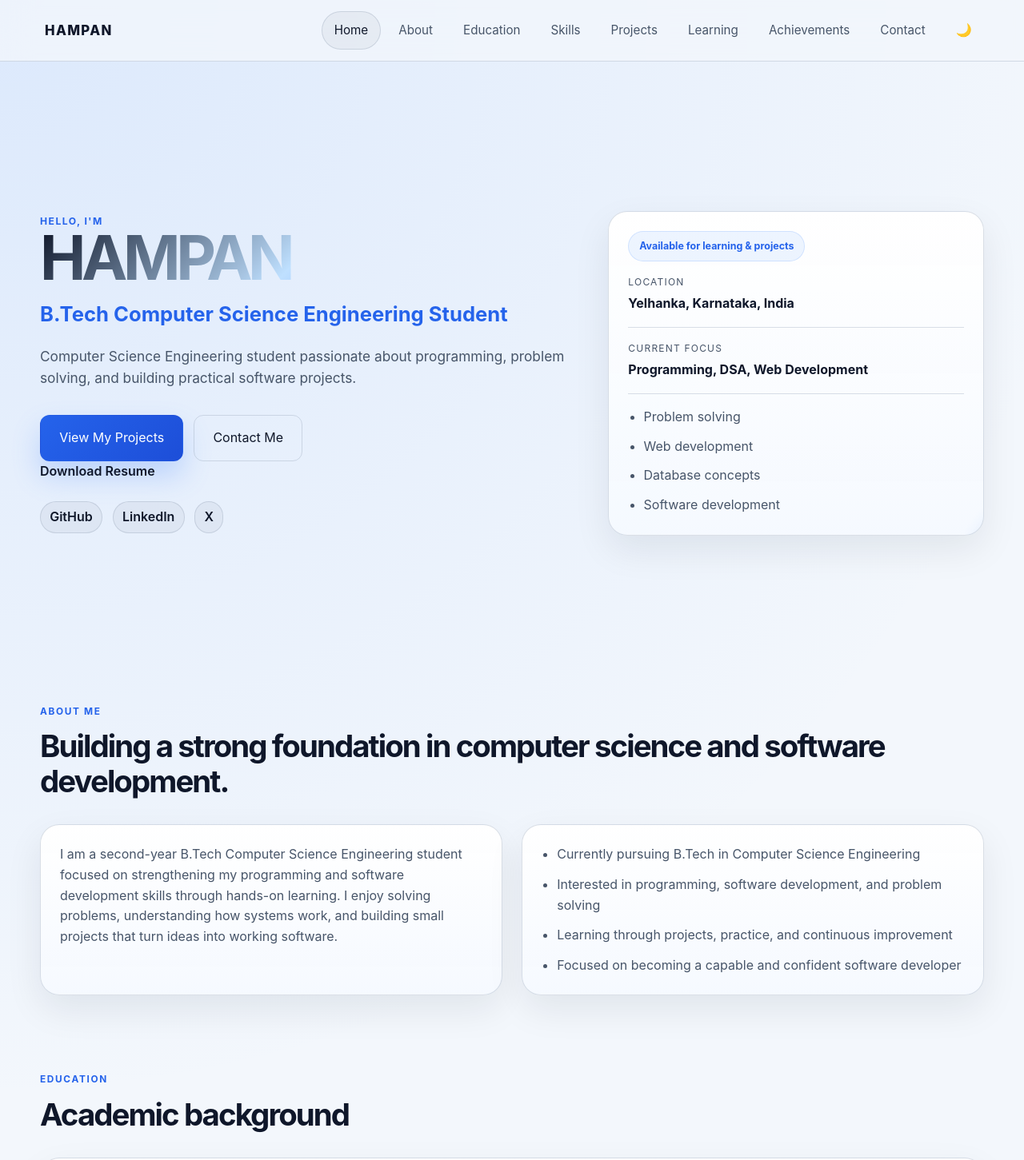
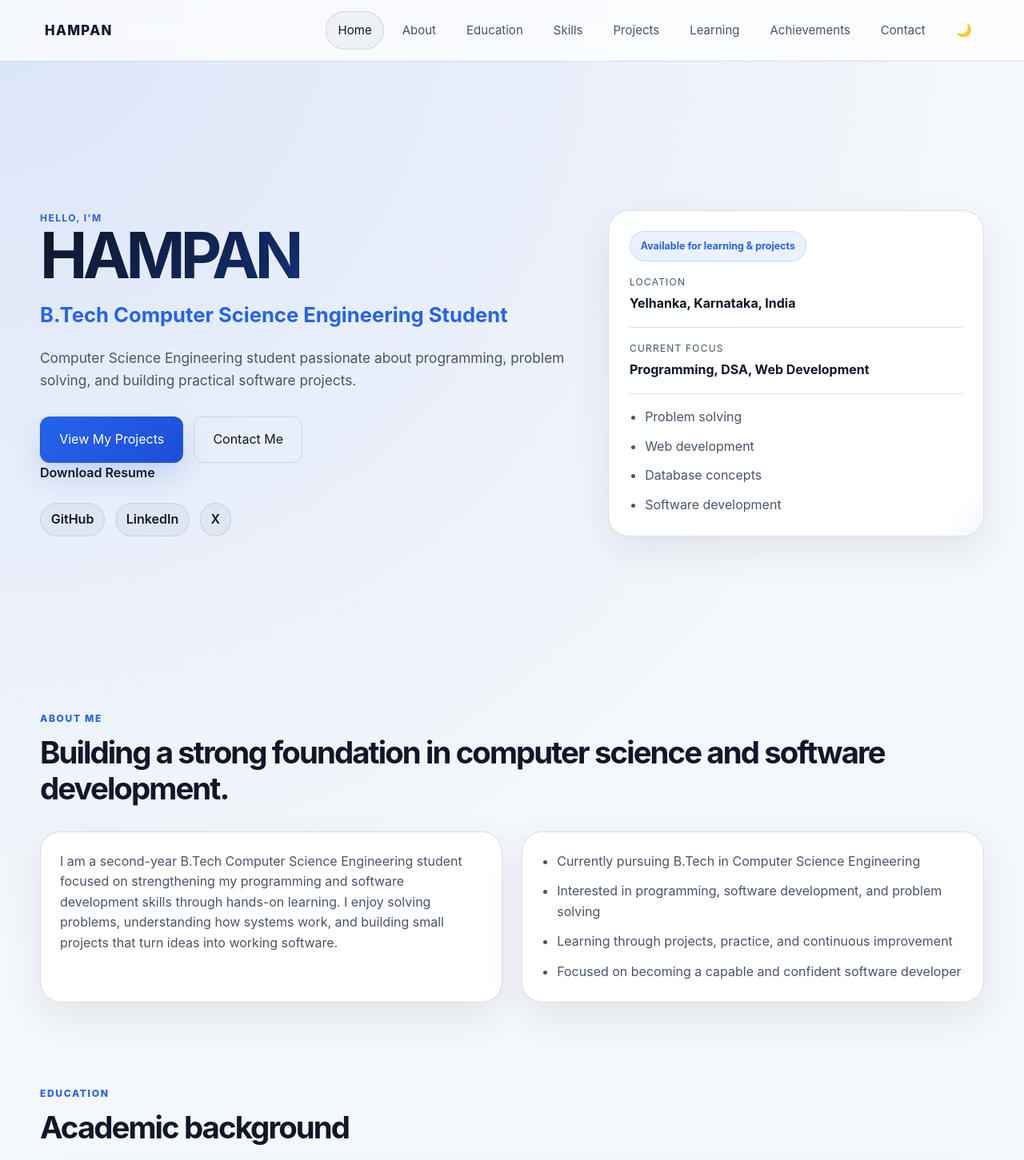
Before and after one commit to Hampan29/my_portfolio, a React (Vite) app: page / in a window 1280 px wide. Shown: the top 1451 px of the page at 80% size. Built offline with nearby package versions, Linux system fonts and the light colour scheme.

Commit message:
Improve portfolio theme for recruiter-friendly presentation

```diff
--- a/src/App.css
+++ b/src/App.css
@@ -9,7 +9,7 @@
 }
 
 .section-spacing {
-  padding-top: 5rem;
+  padding-top: 5.5rem;
   padding-bottom: 1rem;
 }
 
@@ -22,13 +22,13 @@
   color: var(--accent);
   text-transform: uppercase;
   letter-spacing: 0.14em;
-  font-size: 0.74rem;
-  font-weight: 700;
+  font-size: 0.75rem;
+  font-weight: 800;
 }
 
 .section-heading h3 {
   margin: 0;
-  font-size: clamp(2rem, 3vw, 2.7rem);
+  font-size: clamp(2rem, 3vw, 2.8rem);
   line-height: 1.15;
   letter-spacing: -0.05em;
 }
@@ -38,12 +38,12 @@
   top: 0;
   z-index: 30;
   backdrop-filter: blur(18px);
-  background: rgba(7, 17, 31, 0.72);
+  background: rgba(255, 255, 255, 0.75);
   border-bottom: 1px solid var(--border);
 }
 
-:root[data-theme='light'] .site-header {
-  background: rgba(243, 247, 252, 0.78);
+:root[data-theme='dark'] .site-header {
+  background: rgba(7, 17, 31, 0.8);
 }
 
 .nav {
@@ -84,7 +84,7 @@
 }
 
 .nav-link {
-  font-size: 0.95rem;
+  font-size: 0.94rem;
 }
 
 .nav-link:hover,
@@ -93,7 +93,6 @@
   color: var(--text-strong);
   background: var(--surface-soft);
   border-color: var(--border);
-  box-shadow: inset 0 0 0 1px rgba(255,255,255,0.02);
 }
 
 .theme-toggle {
@@ -126,18 +125,18 @@
 
 .hero-copy h1 {
   margin: 0;
-  font-size: clamp(2.8rem, 6vw, 5rem);
-  line-height: 0.94;
+  font-size: clamp(2.9rem, 6.2vw, 5.3rem);
+  line-height: 0.95;
   letter-spacing: -0.07em;
-  background: linear-gradient(135deg, var(--text-strong), #bfe0ff 48%, var(--accent));
+  background: linear-gradient(135deg, var(--text-strong), #102a64 45%, var(--accent));
   -webkit-background-clip: text;
   background-clip: text;
   color: transparent;
 }
 
 .hero-copy h2 {
-  margin: 0.9rem 0 1.1rem;
-  font-size: clamp(1.15rem, 2vw, 1.8rem);
+  margin: 1rem 0 1.2rem;
+  font-size: clamp(1.15rem, 2vw, 1.9rem);
   color: var(--accent);
   font-weight: 700;
 }
@@ -148,11 +147,11 @@
   font-weight: 700;
   letter-spacing: 0.12em;
   text-transform: uppercase;
-  font-size: 0.76rem;
+  font-size: 0.75rem;
 }
 
 .lead {
-  max-width: 64ch;
+  max-width: 62ch;
   font-size: 1.08rem;
   color: var(--text-soft);
   margin-bottom: 2rem;
@@ -202,7 +201,7 @@
 .button.primary {
   background: linear-gradient(135deg, var(--accent), var(--accent-strong));
   color: #ffffff;
-  box-shadow: 0 18px 34px rgba(79, 140, 255, 0.28);
+  box-shadow: 0 18px 34px rgba(37, 99, 235, 0.18);
 }
 
 .button.secondary {
@@ -231,7 +230,7 @@
 
 .social-row a {
   color: var(--text-soft);
-  padding: 0.4rem 0.7rem;
+  padding: 0.45rem 0.8rem;
   border-radius: 999px;
   background: var(--surface-soft);
   border: 1px solid var(--border);
@@ -246,26 +245,14 @@
 .contact-card,
 .contact-form,
 .empty-state {
-  background: linear-gradient(180deg, rgba(15, 23, 42, 0.84), rgba(15, 23, 42, 0.72));
+  background: var(--surface);
   border: 1px solid var(--border);
-  border-radius: 24px;
+  border-radius: 26px;
   box-shadow: var(--shadow-soft);
 }
 
-:root[data-theme='light'] .hero-card,
-:root[data-theme='light'] .about-card,
-:root[data-theme='light'] .education-card,
-:root[data-theme='light'] .skill-card,
-:root[data-theme='light'] .project-card,
-:root[data-theme='light'] .learning-card,
-:root[data-theme='light'] .contact-card,
-:root[data-theme='light'] .contact-form,
-:root[data-theme='light'] .empty-state {
-  background: linear-gradient(180deg, rgba(255, 255, 255, 0.96), rgba(245, 249, 255, 0.95));
-}
-
 .hero-card {
-  padding: 1.5rem;
+  padding: 1.6rem;
   position: relative;
   overflow: hidden;
 }
@@ -274,18 +261,18 @@
   content: '';
   position: absolute;
   inset: auto -30% -30% auto;
-  width: 180px;
-  height: 180px;
+  width: 200px;
+  height: 200px;
   border-radius: 50%;
-  background: radial-gradient(circle, rgba(115, 169, 255, 0.3), transparent 65%);
+  background: radial-gradient(circle, rgba(37, 99, 235, 0.12), transparent 65%);
 }
 
 .status-badge {
   display: inline-flex;
   align-items: center;
-  background: rgba(115, 169, 255, 0.12);
+  background: var(--accent-soft);
   color: var(--accent);
-  border: 1px solid rgba(115, 169, 255, 0.24);
+  border: 1px solid rgba(37, 99, 235, 0.18);
   border-radius: 999px;
   padding: 0.5rem 0.8rem;
   font-size: 0.78rem;
@@ -378,9 +365,9 @@
 .project-badge {
   display: inline-flex;
   padding: 0.38rem 0.68rem;
-  border: 1px solid rgba(115, 169, 255, 0.28);
+  border: 1px solid rgba(37, 99, 235, 0.2);
   border-radius: 999px;
-  background: rgba(115, 169, 255, 0.1);
+  background: var(--accent-soft);
   font-size: 0.72rem;
   color: var(--accent);
   font-weight: 700;
@@ -446,7 +433,7 @@
 }
 
 .project-visual {
-  min-height: 190px;
+  min-height: 200px;
   padding: 1.25rem;
   display: flex;
   align-items: flex-start;
@@ -459,16 +446,16 @@
   content: '';
   position: absolute;
   inset: 0;
-  background: linear-gradient(135deg, rgba(255,255,255,0.1), rgba(255,255,255,0));
+  background: linear-gradient(135deg, rgba(255,255,255,0.14), rgba(255,255,255,0));
 }
 
 .project-visual span {
   position: relative;
   z-index: 1;
   display: inline-flex;
-  padding: 0.45rem 0.7rem;
+  padding: 0.45rem 0.72rem;
   border-radius: 999px;
-  background: rgba(11, 16, 27, 0.44);
+  background: rgba(9, 13, 20, 0.42);
   color: #ffffff;
   font-size: 0.72rem;
   font-weight: 700;
@@ -476,11 +463,11 @@
 }
 
 .visual-one {
-  background: linear-gradient(135deg, #16a6b8, #1d4f6d);
+  background: linear-gradient(135deg, #0ea5e9, #1d4ed8);
 }
 
 .visual-two {
-  background: linear-gradient(135deg, #7857ff, #1d4ed8);
+  background: linear-gradient(135deg, #7c3aed, #2563eb);
 }
 
 .visual-three {
@@ -600,7 +587,7 @@
 
 .contact-form input:focus,
 .contact-form textarea:focus {
-  outline: 2px solid rgba(115, 169, 255, 0.35);
+  outline: 2px solid rgba(37, 99, 235, 0.2);
   border-color: var(--accent);
 }
 
@@ -616,11 +603,11 @@
 .site-footer {
   padding: 2rem 0 3rem;
   border-top: 1px solid var(--border);
-  background: rgba(14, 20, 31, 0.72);
+  background: rgba(255, 255, 255, 0.7);
 }
 
-:root[data-theme='light'] .site-footer {
-  background: rgba(255, 255, 255, 0.76);
+:root[data-theme='dark'] .site-footer {
+  background: rgba(14, 20, 31, 0.8);
 }
 
 .footer-inner {
--- a/src/App.jsx
+++ b/src/App.jsx
@@ -14,7 +14,7 @@ function App() {
       return savedTheme
     }
 
-    return window.matchMedia('(prefers-color-scheme: dark)').matches ? 'dark' : 'light'
+    return 'light'
   })
 
   useEffect(() => {
--- a/src/index.css
+++ b/src/index.css
@@ -1,4 +1,22 @@
 :root {
+  --bg: #f4f7fb;
+  --bg-elevated: #ffffff;
+  --surface: rgba(255, 255, 255, 0.94);
+  --surface-strong: #ffffff;
+  --surface-soft: rgba(17, 24, 39, 0.04);
+  --text-strong: #0f172a;
+  --text-soft: #475569;
+  --border: rgba(148, 163, 184, 0.35);
+  --accent: #2563eb;
+  --accent-strong: #1d4ed8;
+  --accent-soft: rgba(37, 99, 235, 0.09);
+  --success: #0f766e;
+  --shadow-soft: 0 18px 48px rgba(15, 23, 42, 0.08);
+  --shadow-strong: 0 30px 70px rgba(15, 23, 42, 0.12);
+  color-scheme: light;
+}
+
+:root[data-theme='dark'] {
   --bg: #07111f;
   --bg-elevated: #0d1b2a;
   --surface: rgba(15, 23, 42, 0.88);
@@ -9,27 +27,11 @@
   --border: rgba(148, 163, 184, 0.22);
   --accent: #73a9ff;
   --accent-strong: #4f8cff;
+  --accent-soft: rgba(115, 169, 255, 0.12);
   --success: #8ae4c0;
   --shadow-soft: 0 18px 46px rgba(2, 6, 23, 0.36);
   --shadow-strong: 0 28px 70px rgba(2, 6, 23, 0.48);
   color-scheme: dark;
-}
-
-:root[data-theme='light'] {
-  --bg: #f3f7fc;
-  --bg-elevated: #ffffff;
-  --surface: rgba(255, 255, 255, 0.9);
-  --surface-strong: #ffffff;
-  --surface-soft: rgba(15, 23, 42, 0.04);
-  --text-strong: #0f172a;
-  --text-soft: #475569;
-  --border: rgba(148, 163, 184, 0.35);
-  --accent: #2563eb;
-  --accent-strong: #1d4ed8;
-  --success: #0f766e;
-  --shadow-soft: 0 18px 46px rgba(15, 23, 42, 0.08);
-  --shadow-strong: 0 28px 70px rgba(15, 23, 42, 0.12);
-  color-scheme: light;
 }
 
 html {
@@ -39,8 +41,8 @@ html {
 body {
   margin: 0;
   background:
-    radial-gradient(circle at top left, rgba(115, 169, 255, 0.18), transparent 28%),
-    radial-gradient(circle at bottom right, rgba(79, 140, 255, 0.12), transparent 20%),
+    radial-gradient(circle at top left, rgba(37, 99, 235, 0.12), transparent 24%),
+    radial-gradient(circle at bottom right, rgba(52, 211, 153, 0.09), transparent 18%),
     var(--bg);
   color: var(--text-strong);
   font-family: Inter, 'Segoe UI', sans-serif;
```
